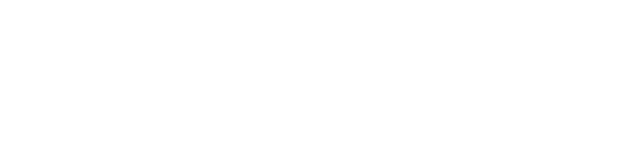
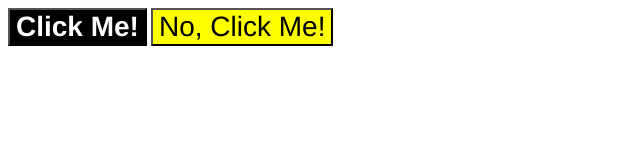
Before and after one commit to jamesshelt/grouping-selectors, a plain HTML site: page index.html in a window 1280 px wide. Shown: the whole page, without its empty margins (0-640 px from the left). Drawn offline with Linux system fonts and the light colour scheme.

Commit message:
Add button styling to style.css, style refs to index.html

```diff
--- a/index.html
+++ b/index.html
@@ -4,8 +4,10 @@
     <meta charset="UTF-8">
     <meta name="viewport" content="width=device-width, initial-scale=1.0">
     <title>Grouping Selectors</title>
+    <link rel="stylesheet" href="style.css">
 </head>
 <body>
-
+    <button class="left">Click Me!</button>
+    <button class="right">No, Click Me!</button>
 </body>
 </html>
--- a/style.css
+++ b/style.css
@@ -0,0 +1,17 @@
+/* Style two buttons, which share some attributes, but also have unique attributes */
+
+.left,
+.right {
+    font-size: 28px;
+    font-family: Helvetica, "Times New Roman", sans-serif;
+}
+
+.left {
+    background-color: black;
+    color: white;
+    font-weight: bold;
+}
+
+.right {
+    background-color: yellow;
+}
```
